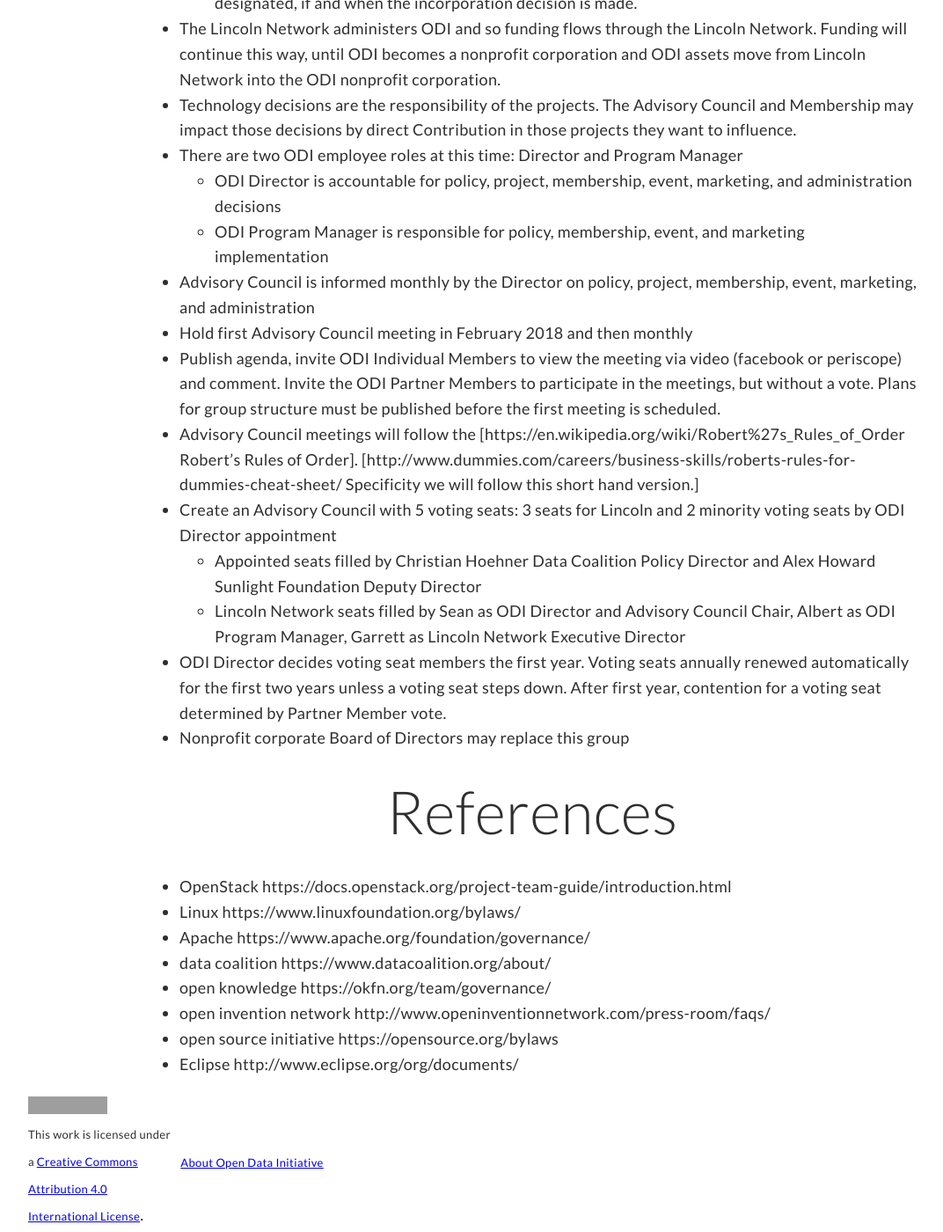
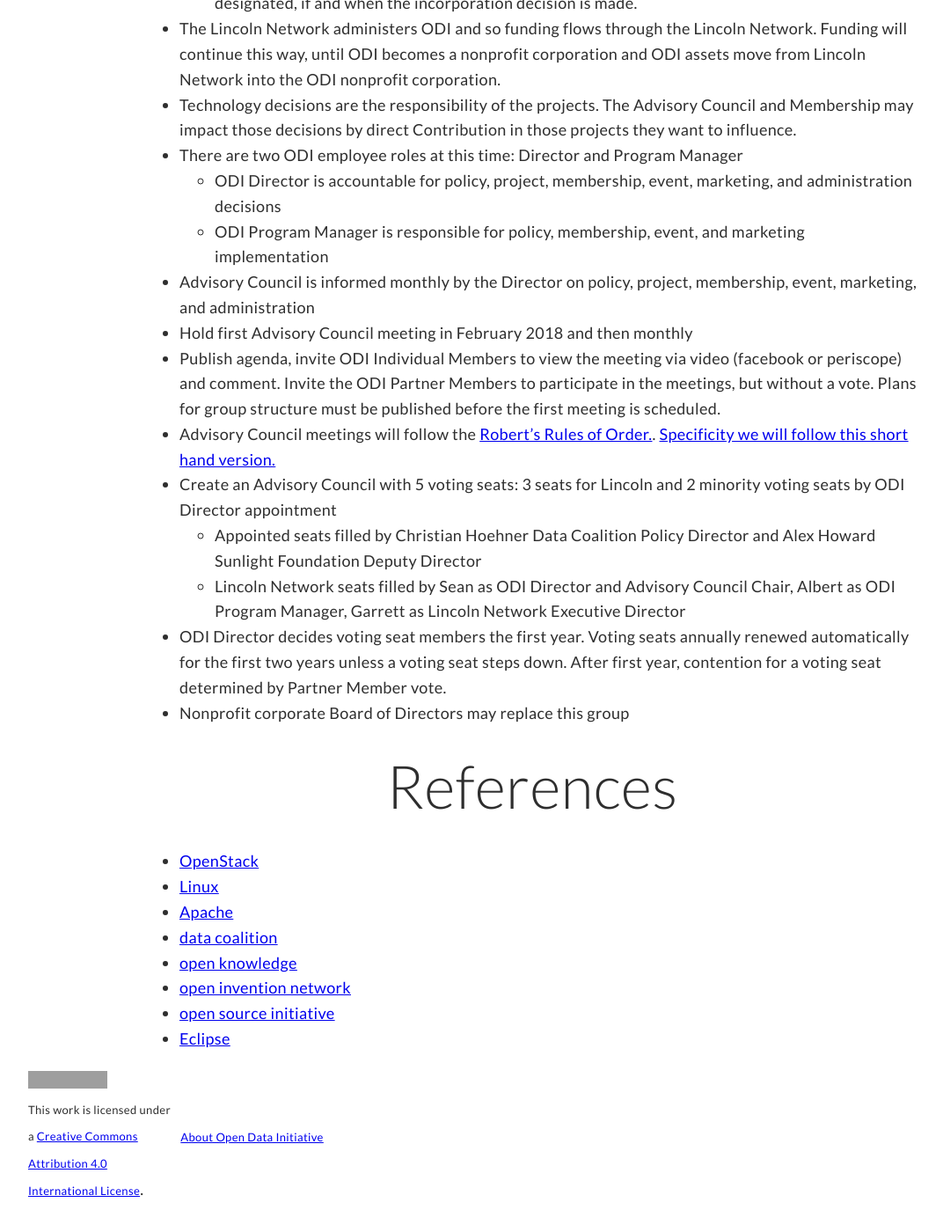
Before and after one commit to opendatainitiative/opendatainitiative.github.io, a Jekyll site: the page built from governance.md, in a window 1280 px wide and 1400 px high, scrolled down 877 px. Shown: the whole window at 88% size, without its empty margins (35-1107 px from the left). Built offline with Jekyll 4.4.1, drawn with Linux system fonts in a browser that asks for light colours; our own code applies the rules of GitHub Pages for plain Markdown files; after the commit the page ends 2248 px from its top, so only the background shows below that; grey boxes are pictures that could not be loaded.

Commit message:
fix up HTML links

```diff
--- a/governance.md
+++ b/governance.md
@@ -18,7 +18,7 @@ I have developed an outline below of how this strategic, shared responsibility g
 * Advisory Council is informed monthly by the Director on policy, project, membership, event, marketing, and administration
 * Hold first Advisory Council meeting in February 2018 and then monthly
 * Publish agenda, invite ODI Individual Members to view the meeting via video (facebook or periscope) and comment. Invite the ODI Partner Members to participate in the meetings, but without a vote. Plans for group structure must be published before the first meeting is scheduled.
-* Advisory Council meetings will follow the [https://en.wikipedia.org/wiki/Robert%27s_Rules_of_Order Robert's Rules of Order]. [http://www.dummies.com/careers/business-skills/roberts-rules-for-dummies-cheat-sheet/ Specificity we will follow this short hand version.]
+* Advisory Council meetings will follow the [Robert's Rules of Order.](https://en.wikipedia.org/wiki/Robert%27s_Rules_of_Order Robert's Rules of Order). [Specificity we will follow this short hand version.](http://www.dummies.com/careers/business-skills/roberts-rules-for-dummies-cheat-sheet/)
 * Create an Advisory Council with 5 voting seats: 3 seats for Lincoln and 2 minority voting seats by ODI Director appointment
   * Appointed seats filled by Christian Hoehner Data Coalition Policy Director and Alex Howard Sunlight Foundation Deputy Director
   * Lincoln Network seats filled by Sean as ODI Director and Advisory Council Chair, Albert as ODI Program Manager, Garrett as Lincoln Network Executive Director
@@ -26,11 +26,11 @@ I have developed an outline below of how this strategic, shared responsibility g
 * Nonprofit corporate Board of Directors may replace this group
 
 # References
-* OpenStack https://docs.openstack.org/project-team-guide/introduction.html
-* Linux https://www.linuxfoundation.org/bylaws/
-* Apache https://www.apache.org/foundation/governance/
-* data coalition https://www.datacoalition.org/about/
-* open knowledge https://okfn.org/team/governance/
-* open invention network http://www.openinventionnetwork.com/press-room/faqs/
-* open source initiative https://opensource.org/bylaws
-* Eclipse http://www.eclipse.org/org/documents/
+* [OpenStack ](https://docs.openstack.org/project-team-guide/introduction.html)
+* [Linux ](https://www.linuxfoundation.org/bylaws/ )
+* [Apache ](https://www.apache.org/foundation/governance/ )
+* [data coalition ](https://www.datacoalition.org/about/ )
+* [open knowledge ](https://okfn.org/team/governance/ )
+* [open invention network ](http://www.openinventionnetwork.com/press-room/faqs/ )
+* [open source initiative ](https://opensource.org/bylaws )
+* [Eclipse ](http://www.eclipse.org/org/documents/)
```
